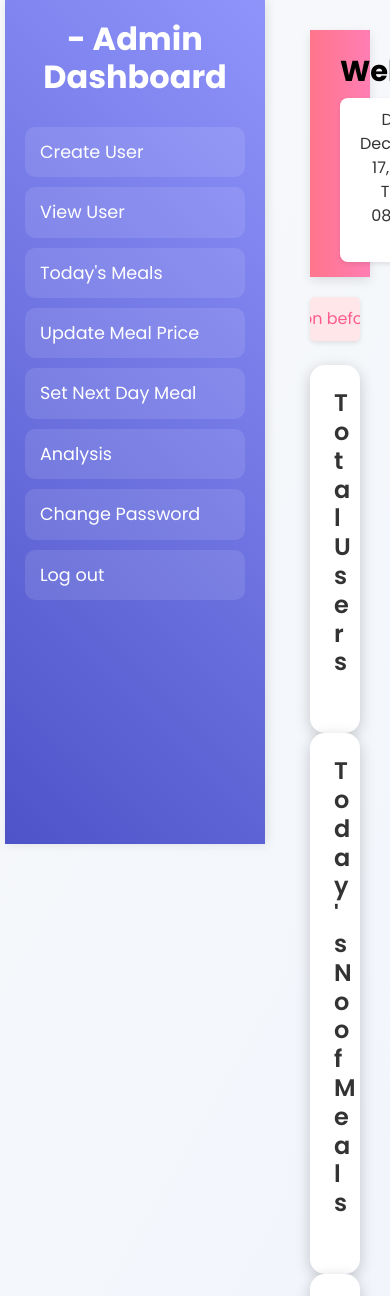
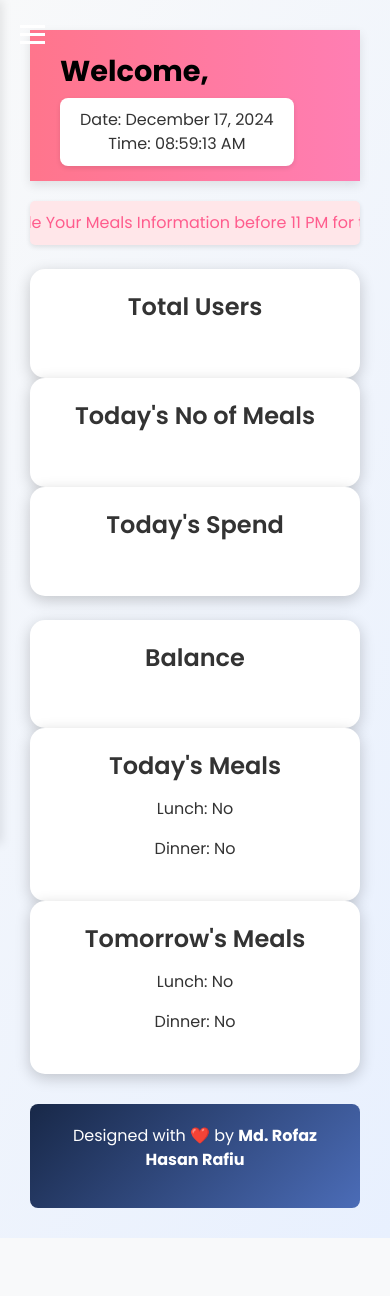
Before and after one commit to rofazhasan/Meal-Management, a Flask app: template app/templates/admin_dashboard.html in a window 390 px wide; the page is wider, and only the part inside the window is pictured. Shown: the top 1296 px of that part. After the commit the page ends 1238 px from the top of that part, so only its background shows below. Run offline with Flask 3, Linux system fonts and the light colour scheme; the template is opened without the code that fills it, so the values that code supplies are empty.

Commit message:
Update admin_dashboard.html

```diff
--- a/app/templates/admin_dashboard.html
+++ b/app/templates/admin_dashboard.html
@@ -23,6 +23,17 @@
             padding: 20px;
             box-shadow: 2px 0 10px rgba(0, 0, 0, 0.1);
             transition: all 0.3s ease;
+            z-index: 100; /* Ensure sidebar is on top */
+        }
+
+        /* Hide sidebar by default on smaller screens */
+        @media (max-width: 768px) {
+            .sidebar {
+                transform: translateX(-260px);
+            }
+            .sidebar.show {
+                transform: translateX(0);
+            }
         }
 
         .sidebar:hover {
@@ -56,6 +67,14 @@
         .content {
             margin-left: 280px;
             padding: 30px;
+            transition: margin-left 0.3s ease-in-out;
+        }
+
+        /* Adjust content margin for smaller screens */
+        @media (max-width: 768px) {
+            .content {
+                margin-left: 0;
+            }
         }
 
         .card {
@@ -108,7 +127,6 @@
         .running-text {
             background-color: #ffe6e9;
             color: #ff5c8d;
-
             padding: 10px;
             border-radius: 5px;
             font-size: 1rem;
@@ -123,6 +141,7 @@
             padding-left: 100%;
             animation: marquee 20s linear infinite;
         }
+
         @keyframes marquee {
             0% { transform: translateX(0); }
             100% { transform: translateX(-100%); }
@@ -136,6 +155,7 @@
         .btn:hover {
             transform: scale(1.05);
         }
+
         footer {
             margin-top: 30px;
             padding: 20px;
@@ -149,9 +169,39 @@
         footer span {
             font-weight: bold;
         }
+
+        /* Add a hamburger menu for smaller screens */
+        .hamburger {
+            display: none;
+            position: fixed;
+            top: 20px;
+            left: 20px;
+            z-index: 101; /* Ensure it's above the sidebar */
+            cursor: pointer;
+        }
+
+        @media (max-width: 768px) {
+            .hamburger {
+                display: block;
+            }
+        }
+
+        .hamburger .bar {
+            display: block;
+            width: 25px;
+            height: 3px;
+            margin: 5px auto;
+            background-color: white;
+        }
     </style>
 </head>
 <body>
+    <div class="hamburger" onclick="toggleSidebar()">
+        <div class="bar"></div>
+        <div class="bar"></div>
+        <div class="bar"></div>
+    </div>
+
     <div class="sidebar">
         <h3>{{ name }}- Admin Dashboard</h3>
         <a href="/admin/add_user">Create User</a>
@@ -228,6 +278,7 @@
                 </div>
             </div>
         </div>
+
         <footer>
             <p>Designed with ❤️ by <span>Md. Rofaz Hasan Rafiu</span></p>
         </footer>
@@ -257,6 +308,12 @@
         }
 
         setInterval(updateDateTime, 1000);
+
+        // Function to toggle the sidebar on smaller screens
+        function toggleSidebar() {
+            const sidebar = document.querySelector('.sidebar');
+            sidebar.classList.toggle('show');
+        }
     </script>
 </body>
 </html>
```
Lines whose indentation alone changed are shown as unchanged.
